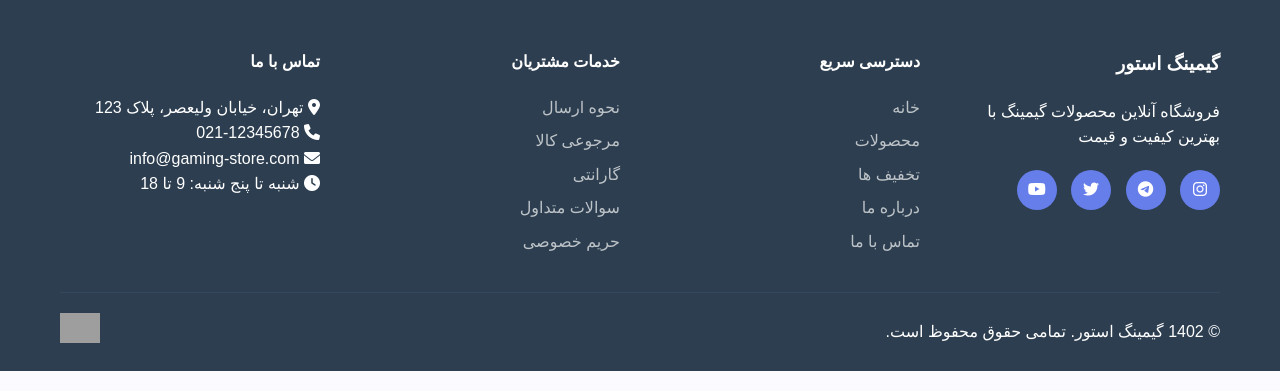
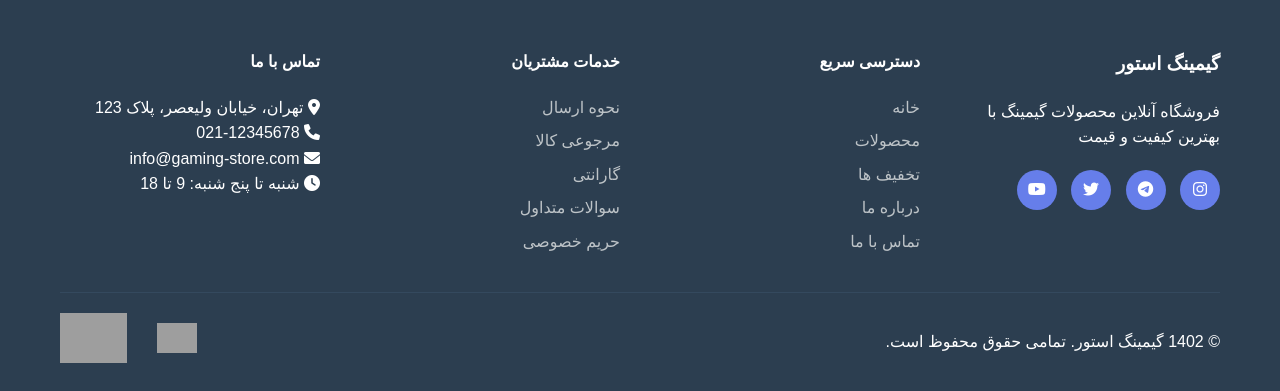
Before and after one commit to uncelmasih/masiha, a PHP site: page /index.php in a window 1280 px wide. Shown: the part 2496-2887 px from the top of the page. Run offline with PHP 8.4, Linux system fonts and the light colour scheme; data comes from the database, SQL or seed files in the repository; some web fonts are replaced; grey boxes are pictures that could not be loaded.

Commit message:
Add enamad logo and improve footer certification layout
Co-authored-by: masihafosoli <masihafosoli@gmail.com>

```diff
--- a/assets/css/responsive.css
+++ b/assets/css/responsive.css
@@ -57,6 +57,11 @@
         flex-direction: column;
         gap: 15px;
         text-align: center;
+    }
+
+    .footer-certifications {
+        flex-direction: column;
+        gap: 10px;
     }
 }
 
--- a/assets/css/style.css
+++ b/assets/css/style.css
@@ -585,6 +585,20 @@ body {
     border-top: 1px solid #34495e;
 }
 
+.footer-certifications {
+    display: flex;
+    align-items: center;
+    gap: 15px;
+}
+
+.enamad-logo img {
+    transition: transform 0.3s ease;
+}
+
+.enamad-logo img:hover {
+    transform: scale(1.05);
+}
+
 /* Pagination */
 .pagination {
     display: flex;
--- a/includes/footer.php
+++ b/includes/footer.php
@@ -51,8 +51,15 @@
                 <div class="copyright">
                     <p>&copy; 1402 <?php echo SITE_NAME; ?>. تمامی حقوق محفوظ است.</p>
                 </div>
-                <div class="payment-methods">
-                    <img src="assets/images/payment-methods.png" alt="روش های پرداخت" style="height: 30px;">
+                <div class="footer-certifications">
+                    <div class="payment-methods">
+                        <img src="assets/images/payment-methods.png" alt="روش های پرداخت" style="height: 30px;">
+                    </div>
+                    <div class="enamad-logo">
+                        <a referrerpolicy='origin' target='_blank' href='https://trustseal.enamad.ir/?id=629035&Code=6VUY7x0yIJWPMTzuIrHE7oEDkIJUNtRT'>
+                            <img referrerpolicy='origin' src='https://trustseal.enamad.ir/logo.aspx?id=629035&Code=6VUY7x0yIJWPMTzuIrHE7oEDkIJUNtRT' alt='اینماد' style='cursor:pointer; height: 50px; margin-right: 15px;' code='6VUY7x0yIJWPMTzuIrHE7oEDkIJUNtRT'>
+                        </a>
+                    </div>
                 </div>
             </div>
         </div>
```
